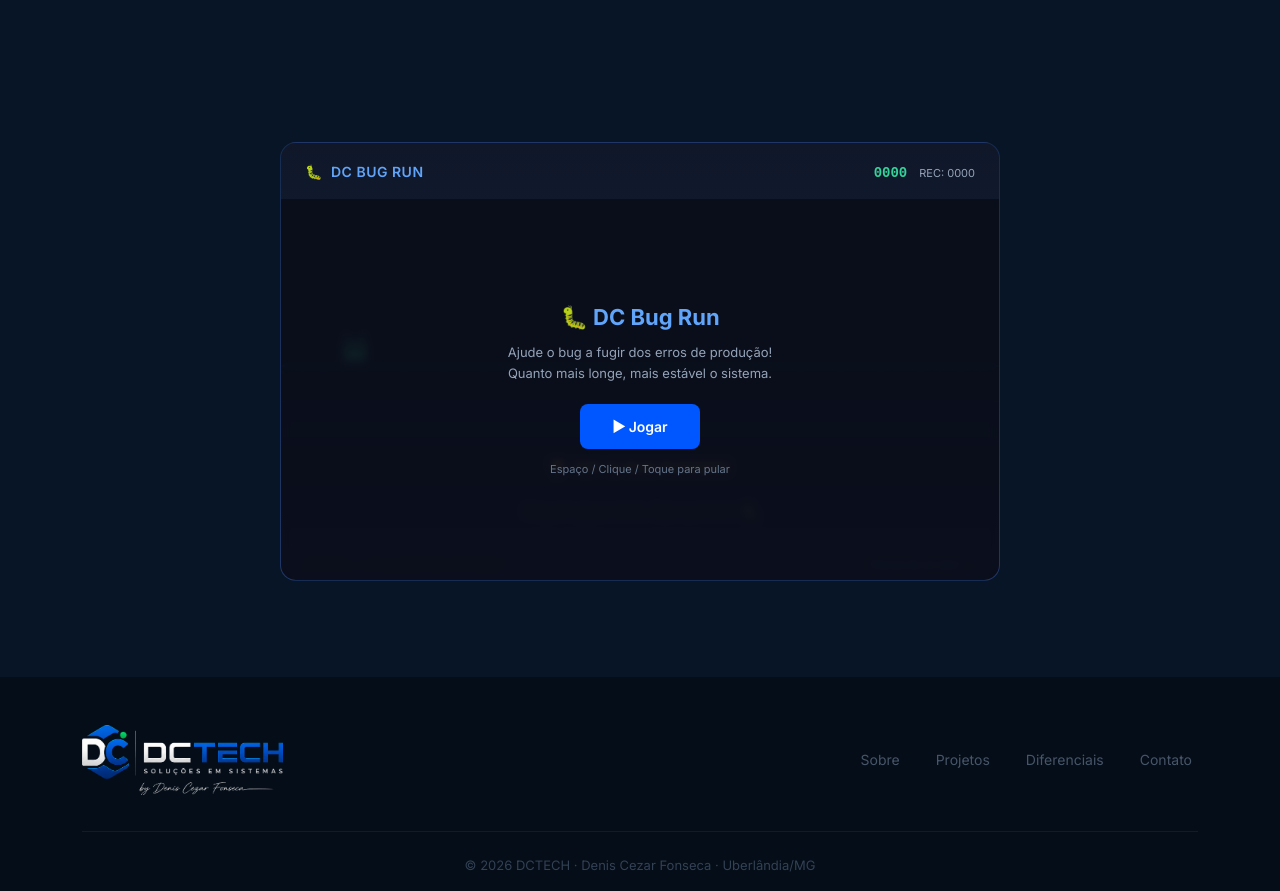
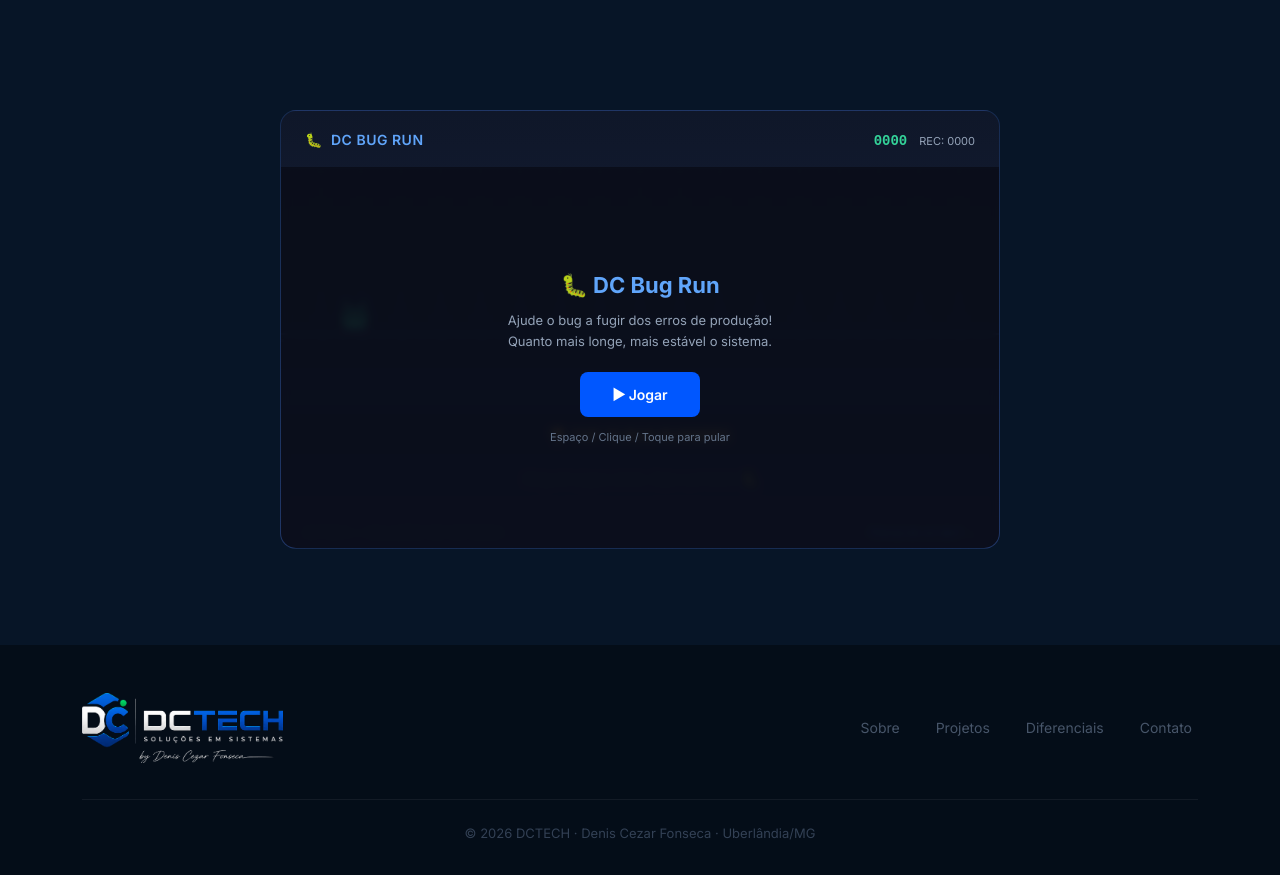
Before and after one commit to dcfonsecaa/dctech-site, a React (Vite) app: page / in a window 1280 px wide. Shown: the part 3974-4865 px from the top of the page. Built offline with nearby package versions, Linux system fonts and the light colour scheme.

Commit message:
Reduce padding for dc-bugrun class

```diff
--- a/src/App.css
+++ b/src/App.css
@@ -284,7 +284,7 @@ a { text-decoration: none; }
 
 /* ─── DC BUG RUN ─── */
 .dc-bugrun {
-  padding: 48px 0 96px;
+  padding: 16px 0 96px;
   background: var(--navy);
 }
 
```
